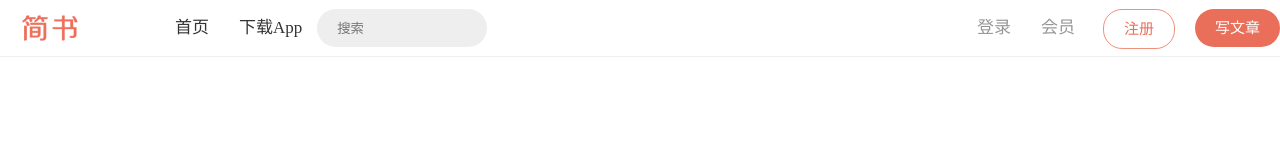
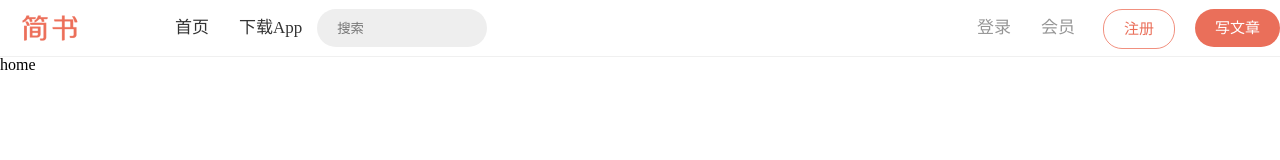
Before and after one commit to WinfredZhuwenfeng/reactjianshu, a React (Create React App) app: page / in a window 1280 px wide. Shown: the top 160 px of the page. Built offline with nearby package versions, Linux system fonts and the light colour scheme; a small style sheet from the web is missing.

Commit message:
'加入react-router-dom.init'

```diff
--- a/package.json
+++ b/package.json
@@ -8,6 +8,7 @@
     "react": "^16.8.6",
     "react-dom": "^16.8.6",
     "react-redux": "^7.0.3",
+    "react-router-dom": "^5.0.0",
     "react-scripts": "3.0.1",
     "react-transition-group": "^4.0.1",
     "redux": "^4.0.1",
--- a/src/App.js
+++ b/src/App.js
@@ -1,6 +1,7 @@
 import React, { Fragment } from 'react';
 import Header from './common/header';
 import { Provider } from 'react-redux';
+import { BrowserRouter, Route } from 'react-router-dom';
 import store from './store';
 import { GlobalStyle } from './style.js';
 
@@ -10,6 +11,10 @@ function App() {
       <GlobalStyle />
       <Provider store={store}>
         <Header />
+        <BrowserRouter>
+          <Route path='/' exact render={()=>(<div>home</div>)}></Route>
+          <Route path='/detail' exact render={()=>(<div>detail</div>)}></Route>
+        </BrowserRouter>
       </Provider>
     </Fragment>
   );
```
Also changed, not shown: 1 other file (tests, documents, lock files or other folders).
